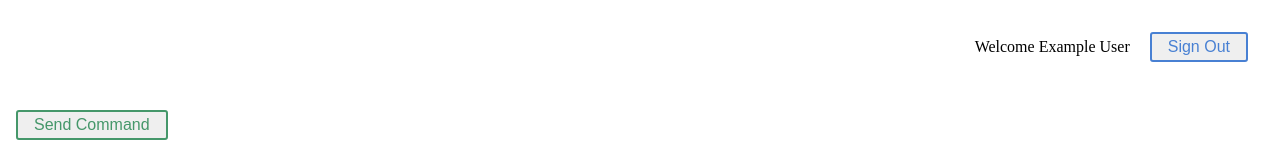
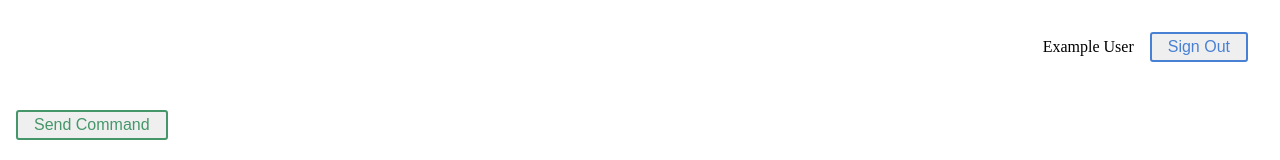
Before and after one commit to bvarberg/playground, a React (Create React App) app: page / in a window 1280 px wide. Both pictures are taken after a click on the button "Sign In". Shown: the top 160 px of the page. Built offline with nearby package versions, Linux system fonts and the light colour scheme.

Commit message:
Only show user's name

```diff
--- a/src/components/CurrentUserDetails/CurrentUserDetails.tsx
+++ b/src/components/CurrentUserDetails/CurrentUserDetails.tsx
@@ -28,7 +28,7 @@ export const CurrentUserDetails = () => {
   return (
     <AppBar>
       <div style={{ alignSelf: "flex-end" }}>
-        <span>Welcome {currentUser?.name} </span>
+        <span>{currentUser?.name}</span>
         <Button color="#4880d3" onClick={handleSignOut}>
           Sign Out
         </Button>
```
